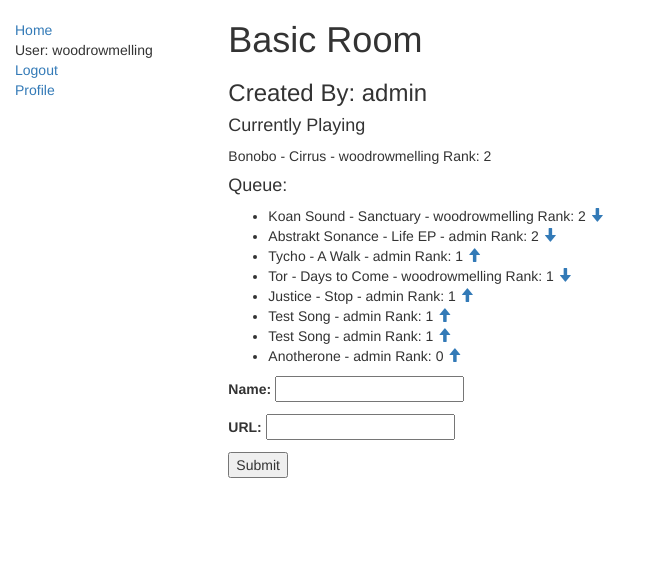
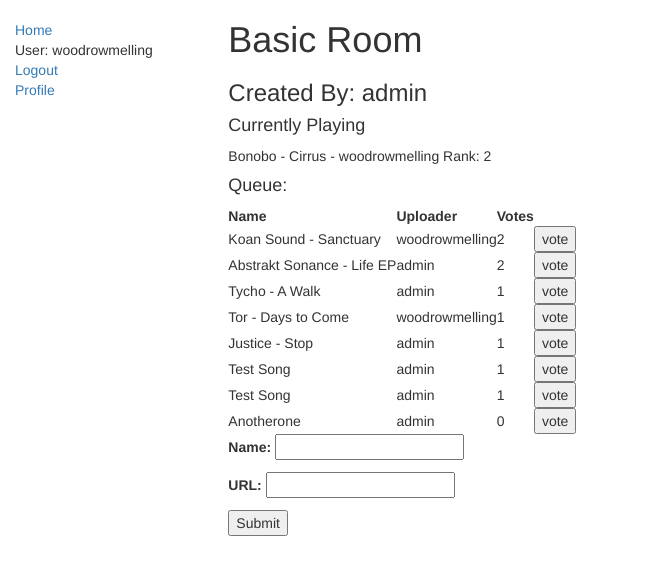
Before and after one commit to rollos/PartyPlay, a Django app: a page that uses PartyPlay/templates/base_generic.html in a window 1280 px wide. Shown: the top 575 px of the page, without its empty margins (0-649 px from the left). Run offline with Django 3.2, Linux system fonts and the light colour scheme; a user stored in the database is signed in; data comes from the database, SQL or seed files in the repository; both versions use the stored data as it was after the commit; some libraries are stand-ins or nearby versions.

Commit message:
submitting votes, updating vote count and page reording without refreshing

```diff
--- a/PartyPlay/models.py
+++ b/PartyPlay/models.py
@@ -1,3 +1,4 @@
+import datetime
 from django.db import models
 
 # Create your models here.
@@ -12,8 +13,6 @@ class Room(models.Model):
     creator = models.ForeignKey(User, on_delete=models.SET_NULL, null=True)
 
 
-
-
     def get_absolute_url(self):
 
         return reverse('room-detail-view', args=[str(self.url)])
@@ -26,10 +25,12 @@ class Video(models.Model):
     room = models.ForeignKey(Room, on_delete=models.SET_NULL, null=True)
     video_url = models.CharField(max_length=2083)
     video_name = models.CharField(max_length=200)
+    duration = models.DurationField(default=datetime.timedelta(seconds=10))
     uploader = models.ForeignKey(User, on_delete=models.SET_NULL, null=True, related_name='uploader_user')
     date_uploaded = models.DateTimeField(auto_now_add=True)
     played = models.BooleanField(default = False)
     voters = models.ManyToManyField(User, related_name='vote_users')
+
 
     def __str__(self):
         return str(self.video_name)
--- /dev/null
+++ b/PartyPlay/static/scripts/main.js
@@ -0,0 +1,11 @@
+
+
+
+$('#video_list').on('click', '.button-item', function(){
+    var $this = $(this);
+    var v_id = $this.attr('id').split('-')[1];
+    console.log(v_id);
+
+    $('.table_body').html('').load("/partyplay/vote/?vid_pk=" + v_id
+    );
+});
--- a/PartyPlay/templates/base_generic.html
+++ b/PartyPlay/templates/base_generic.html
@@ -13,6 +13,8 @@
   {% load static %}
   <link rel="stylesheet" href="{% static 'css/styles.css' %}">
 </head>
+
+
 
 <body>
 
@@ -42,5 +44,7 @@
     </div>
 
   </div>
+
+
 </body>
 </html>
--- /dev/null
+++ b/PartyPlay/templates/partyplay/queue_body.html
@@ -0,0 +1,23 @@
+
+
+{% for video in current_videos %}
+
+    <tr>
+{#    <li>{{ video.video_name }} - {{ video.uploader }}#}
+    <td >{{ video.video_name }}</td>
+    <td>{{ video.uploader }}</td>
+    <td>{{ video.voters.count }}</td>
+    <td>
+        {% if user.is_authenticated %}
+        <button id="btn-{{ video.pk }}" class="button-item" >vote</button>
+        {% endif %}
+    </td>
+
+
+
+
+    </p>
+    </tr>
+
+
+{% endfor %}
--- a/PartyPlay/templates/partyplay/roommodel_detail.html
+++ b/PartyPlay/templates/partyplay/roommodel_detail.html
@@ -1,5 +1,9 @@
 {% extends 'base_generic.html' %}
 {% block content %}
+
+    {% load static %}
+    <script src="{% static 'scripts/main.js' %}"></script>
+
     <h1>{{ room_data.name }}</h1>
     <h3>Created By: {{ room_data.creator }}</h3>
 
@@ -7,25 +11,33 @@
     <h4>Currently Playing</h4>
     <p>{{ currently_playing.video_name }} - {{ currently_playing.uploader }} Rank: {{ currently_playing.voters.all.count }}</p>
     <h4>Queue:</h4>
-    <ul>
-        {% for video in current_videos %}
-            <li>{{ video.video_name }} - {{ video.uploader }} Rank: {{ video.voters.all.count }}
-            {% if user.is_authenticated %}
-                {% if video in upvoted %}
-                    <a href="{% url 'vote' pk=video.pk %}" class="glyphicon glyphicon-arrow-down"></a>
-                {% else %}
-                    <a href="{% url 'vote' pk=video.pk %}" class="glyphicon glyphicon-arrow-up"></a>
-                {% endif %}
+    <div id='video_list'>
 
-            {% endif %}
+        <table>
+            <thead>
+            <tr>
+                <th>Name</th>
+                <th>Uploader</th>
+                <th>Votes</th>
+                <th></th>
+            </tr>
+            </thead>
+            <tbody class="table_body">
+                {% include 'partyplay/queue_body.html' %}
+            </tbody>
+        </table>
+        <script src="{% static 'scripts/main.js' %}"></script>
+    </div>
 
-        {% endfor %}
-    </ul>
     {% if upload_form %}
-    <form id='' method="post" action="{% url 'add-video' pk=room_data.pk %}">
+    <form id='post-form' method="post" action="{% url 'add-video' pk=room_data.pk %}">
         {% csrf_token %}
         {{ upload_form.as_p }}
         <input type="submit">
     </form>
     {% endif %}
+
+
+
+
 {% endblock %}
--- a/PartyPlay/urls.py
+++ b/PartyPlay/urls.py
@@ -5,7 +5,7 @@ from . import views
 urlpatterns = [
     url(r'^$', views.RoomModelListView.as_view(), name='rooms'),
     url(r'^(?P<pk>.+)/add/$', views.add_video, name='add-video'),
-    url(r'^vote/(?P<pk>.+)/$', views.vote, name='vote'),
+    url(r'^vote/$', views.upvote, name='vote'),
     url(r'^(?P<pk>.+)/$', views.RoomModelDetailView.as_view(), name='room-detail-view'),
 
 ]
--- a/PartyPlay/views.py
+++ b/PartyPlay/views.py
@@ -2,10 +2,13 @@ from django.contrib import auth
 from django.db.models import Count
 from django.http import HttpResponse
 from django.http import HttpResponseNotAllowed
+from django.http import JsonResponse
 from django.shortcuts import render, get_object_or_404, redirect
 
 # Create your views here.
+from django.template import RequestContext
 from django.views import generic
+from django.views.decorators.csrf import csrf_exempt
 from django.views.generic.edit import FormMixin
 
 from PartyPlay.forms import UploadVideoForm
@@ -39,8 +42,8 @@ class RoomModelDetailView(generic.DetailView):
         # Get the songs currently in the room
 
 
-        #Ugly ass shit to get the songs ordered by the amount of voters of the song
-        top_songs = self.object.video_set.filter(played=False).annotate(votes_count=Count('voters')).order_by('-votes_count')[:11]
+
+        top_songs = get_ordered_videos(self.object)
 
         context['current_videos'] = top_songs[1:]
         context['currently_playing'] = top_songs[0]
@@ -57,6 +60,12 @@ class RoomModelDetailView(generic.DetailView):
 
         context['upload_form'] = self.upload_form
         return context
+
+
+
+#Ugly ass shit to get the songs ordered by the amount of voters of the song
+def get_ordered_videos(room):
+    return room.video_set.filter(played=False).annotate(votes_count=Count('voters')).order_by('-votes_count')
 
 @login_required
 @require_http_methods(["POST"])
@@ -79,19 +88,19 @@ def add_video(request, pk):
 
 
 @login_required
-def vote(request, pk):
-    video = Video.objects.get(pk=pk)
+def upvote(request):
+    context = RequestContext(request)
+    pk = request.GET['vid_pk']
+    video = get_object_or_404(Video, pk=pk)
     user = auth.get_user(request)
     if user not in video.voters.all():
         video.voters.add(user)
     else:
         video.voters.remove(user)
 
-    return redirect(video.room.get_absolute_url())
+    video.save()
 
-
-
-
+    return render(request, 'partyplay/queue_body.html', {'current_videos':get_ordered_videos(video.room) })
 
 
 
```
Also changed, not shown: PartyPlay/static/scripts/csrf.js (added, +20 -0 lines), db.sqlite3.
